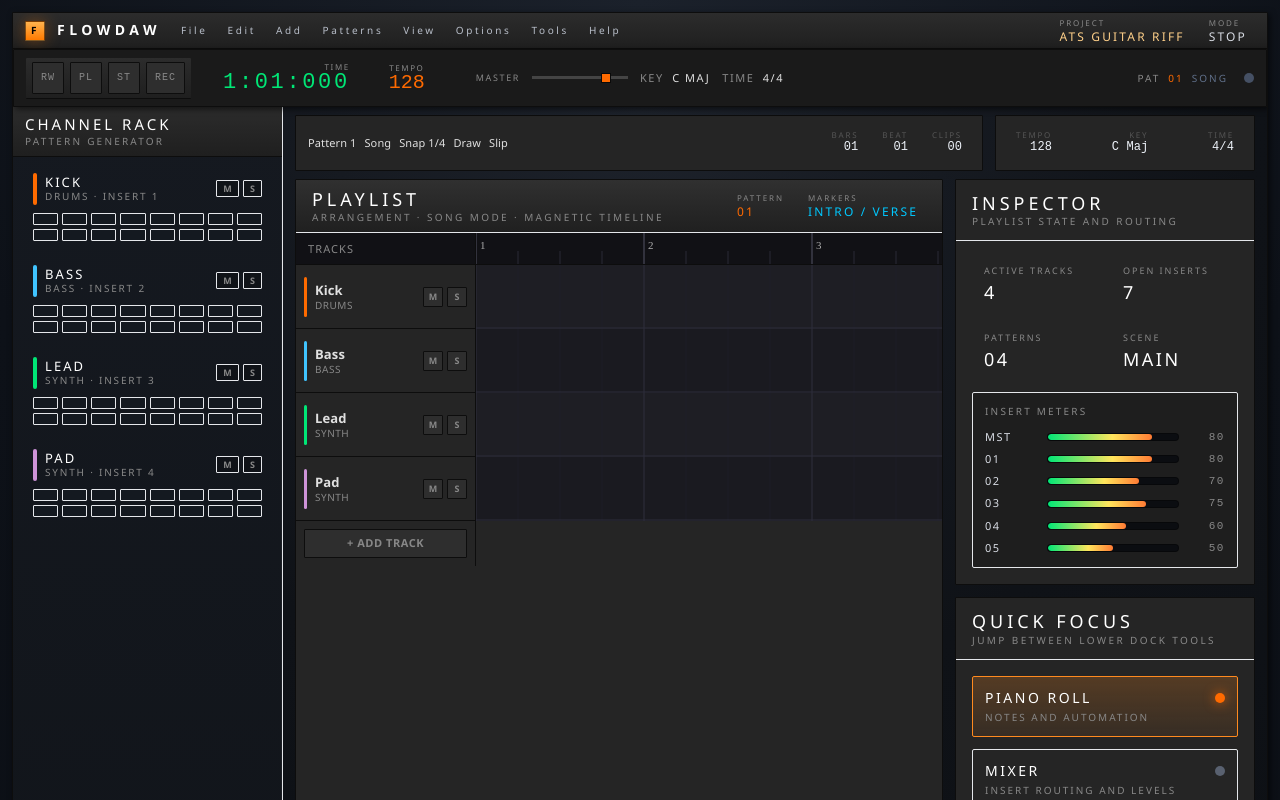
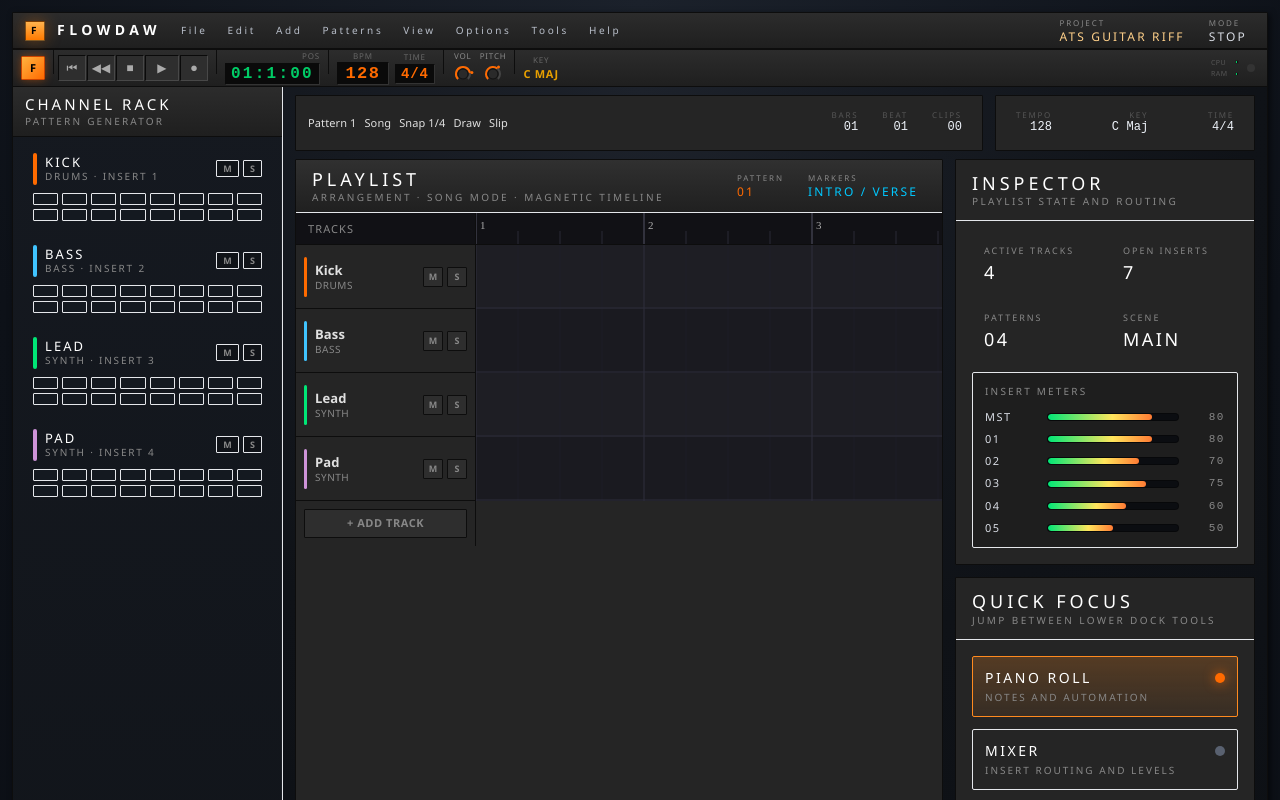
Before and after one commit to suhanstha09/flowdaw, a Next.js app in the folder frontend/: page / in a window 1280 px wide. Built offline with nearby package versions, Linux system fonts and the light colour scheme.

Commit message:
backend: refactor TransportBar component for improved layout, performance, and visual consistency

```diff
--- a/frontend/src/components/ui/TransportBar.tsx
+++ b/frontend/src/components/ui/TransportBar.tsx
@@ -25,9 +25,9 @@ export function TransportBar() {
   const startPosRef = useRef<number>(0)
   const lastStepRef = useRef<number>(-1)
 
-  const bars = Math.floor(playPosition / 4) + 1
+  const bars  = Math.floor(playPosition / 4) + 1
   const beats = Math.floor(playPosition % 4) + 1
-  const ticks = String(Math.floor((playPosition % 1) * 1000)).padStart(3, '0')
+  const ticks = String(Math.floor((playPosition % 1) * 100)).padStart(2, '0')
 
   const ensureAudio = () => {
     if (audioCtxRef.current) return audioCtxRef.current
@@ -45,7 +45,6 @@ export function TransportBar() {
     const ctx = audioCtxRef.current
     const out = masterGainRef.current
     if (!ctx || !out) return
-
     if (type === 'DRUMS') {
       const osc = ctx.createOscillator()
       const gain = ctx.createGain()
@@ -55,13 +54,10 @@ export function TransportBar() {
       gain.gain.setValueAtTime(0.0001, when)
       gain.gain.exponentialRampToValueAtTime(0.5, when + 0.005)
       gain.gain.exponentialRampToValueAtTime(0.0001, when + 0.12)
-      osc.connect(gain)
-      gain.connect(out)
-      osc.start(when)
-      osc.stop(when + 0.14)
+      osc.connect(gain); gain.connect(out)
+      osc.start(when); osc.stop(when + 0.14)
       return
     }
-
     const osc = ctx.createOscillator()
     const gain = ctx.createGain()
     const midi = type === 'BASS' ? 40 : type === 'SYNTH' ? 64 : 57
@@ -71,10 +67,8 @@ export function TransportBar() {
     gain.gain.setValueAtTime(0.0001, when)
     gain.gain.exponentialRampToValueAtTime(type === 'BASS' ? 0.18 : 0.1, when + 0.01)
     gain.gain.exponentialRampToValueAtTime(0.0001, when + 0.2)
-    osc.connect(gain)
-    gain.connect(out)
-    osc.start(when)
-    osc.stop(when + 0.21)
+    osc.connect(gain); gain.connect(out)
+    osc.start(when); osc.stop(when + 0.21)
   }
 
   const scheduleStep = (step: number) => {
@@ -96,12 +90,10 @@ export function TransportBar() {
       lastStepRef.current = -1
       return
     }
-
     const ctx = ensureAudio()
     ctx.resume()
     startTimeRef.current = ctx.currentTime
     startPosRef.current = playPosition
-
     const tick = () => {
       const elapsed = ctx.currentTime - startTimeRef.current
       const nextPos = startPosRef.current + elapsed * (bpm / 60)
@@ -113,21 +105,17 @@ export function TransportBar() {
       }
       rafRef.current = requestAnimationFrame(tick)
     }
-
     rafRef.current = requestAnimationFrame(tick)
-    return () => {
-      if (rafRef.current) cancelAnimationFrame(rafRef.current)
-    }
+    return () => { if (rafRef.current) cancelAnimationFrame(rafRef.current) }
   }, [isPlaying, bpm, tracks, playPosition, setPlayPosition])
 
   const handleBpmMouseDown = (e: React.MouseEvent) => {
     bpmDragRef.current = { startY: e.clientY, startBpm: bpm }
     const onMove = (evt: MouseEvent) => {
       if (!bpmDragRef.current) return
-      const newBpm = Math.max(
-        40,
-        Math.min(300, bpmDragRef.current.startBpm + Math.round((bpmDragRef.current.startY - evt.clientY) * 0.5))
-      )
+      const newBpm = Math.max(40, Math.min(300,
+        bpmDragRef.current.startBpm + Math.round((bpmDragRef.current.startY - evt.clientY) * 0.5)
+      ))
       setBpm(newBpm)
     }
     const onUp = () => {
@@ -140,98 +128,238 @@ export function TransportBar() {
   }
 
   return (
-    <div className="fl-window relative z-10 flex h-[58px] flex-shrink-0 items-center gap-3 border-x-0 border-b px-3">
-      <div className="fl-header-strip flex items-center gap-1.5 rounded-sm px-1.5 py-1">
-        <TBtn onClick={() => setPlayPosition(0)} title="Rewind" label="RW" />
-        <TBtn
-          onClick={() => setPlaying(!isPlaying)}
-          active={isPlaying}
-          title={isPlaying ? 'Pause' : 'Play'}
-          label={isPlaying ? 'PA' : 'PL'}
-        />
-        <TBtn
-          onClick={() => {
-            setPlaying(false)
-            setPlayPosition(0)
-            lastStepRef.current = -1
-          }}
-          title="Stop"
-          label="ST"
-        />
-        <TBtn onClick={() => setRecording(!isRecording)} active={isRecording} isRec title="Record" label="REC" />
+    <div
+      className="flex-shrink-0 flex items-center gap-1 px-2"
+      style={{
+        height: 38,
+        background: 'linear-gradient(180deg, #2c2c2c 0%, #1f1f1f 100%)',
+        borderBottom: '1px solid #0d0d0d',
+        borderTop: '1px solid #0d0d0d',
+      }}
+    >
+      {/* ── FL Logo ── */}
+      <div
+        className="flex items-center justify-center font-bold text-black mr-1 flex-shrink-0"
+        style={{
+          width: 24,
+          height: 24,
+          background: 'linear-gradient(135deg, #ffb340 0%, #ff6a00 100%)',
+          border: '1px solid #cc4400',
+          borderRadius: 1,
+          fontSize: 11,
+          boxShadow: '0 0 8px rgba(255,106,0,0.4)',
+        }}
+      >
+        F
       </div>
 
-      <div className="fl-divider" />
+      <div className="fl-divider-v" style={{ height: 24 }} />
 
-      <div className="fl-slot rounded-sm px-2 py-1 text-right">
-        <div className="text-[8px] uppercase tracking-[0.2em] text-text-dim">Time</div>
-        <div className="font-mono text-[22px] leading-none tracking-[0.12em] text-daw-green">
-          {bars}:0{beats}:{ticks}
+      {/* ── Transport Buttons ── */}
+      <div className="flex items-center gap-px">
+        {/* Return to start */}
+        <button
+          className="fl-tbtn"
+          title="Return to start"
+          onClick={() => { setPlayPosition(0); lastStepRef.current = -1 }}
+        >
+          ⏮
+        </button>
+
+        {/* Rewind */}
+        <button
+          className="fl-tbtn"
+          title="Rewind"
+          onClick={() => setPlayPosition(Math.max(0, playPosition - 4))}
+        >
+          ◀◀
+        </button>
+
+        {/* Stop */}
+        <button
+          className="fl-tbtn"
+          title="Stop"
+          onClick={() => { setPlaying(false); setPlayPosition(0); lastStepRef.current = -1 }}
+        >
+          ■
+        </button>
+
+        {/* Play */}
+        <button
+          className={`fl-tbtn${isPlaying ? ' fl-tbtn--active' : ''}`}
+          title={isPlaying ? 'Pause' : 'Play'}
+          onClick={() => setPlaying(!isPlaying)}
+          style={{ width: 34 }}
+        >
+          {isPlaying ? '⏸' : '▶'}
+        </button>
+
+        {/* Record */}
+        <button
+          className={`fl-tbtn fl-tbtn--rec${isRecording ? ' fl-tbtn--active' : ''}`}
+          title="Record"
+          onClick={() => setRecording(!isRecording)}
+        >
+          ⏺
+        </button>
+      </div>
+
+      <div className="fl-divider-v mx-1" style={{ height: 24 }} />
+
+      {/* ── Song Position Counter ── */}
+      <div className="flex flex-col items-end" style={{ gap: 1 }}>
+        <span style={{ fontSize: 8, textTransform: 'uppercase', color: '#666', letterSpacing: '0.1em' }}>
+          pos
+        </span>
+        <div
+          className="fl-lcd fl-lcd--green"
+          style={{ fontSize: 16, letterSpacing: '0.14em', minWidth: 80, textAlign: 'right' }}
+        >
+          {String(bars).padStart(2, '0')}:{beats}:{ticks}
         </div>
       </div>
 
+      <div className="fl-divider-v mx-1" style={{ height: 24 }} />
+
+      {/* ── BPM ── */}
       <div
-        className="fl-slot min-w-[74px] cursor-ns-resize rounded-sm px-2 py-1 text-center"
+        className="flex flex-col items-center cursor-ns-resize select-none"
+        style={{ gap: 1 }}
         onMouseDown={handleBpmMouseDown}
         title="Drag to change BPM"
       >
-        <div className="text-[8px] uppercase tracking-[0.2em] text-text-dim">Tempo</div>
-        <div className="font-mono text-[20px] leading-none text-accent">{bpm}</div>
-      </div>
-
-      <div className="fl-divider" />
-
-      <div className="fl-slot flex min-w-[210px] items-center gap-3 rounded-sm px-2 py-1">
-        <div className="text-[9px] uppercase tracking-[0.18em] text-text-dim">Master</div>
-        <input type="range" min={0} max={100} defaultValue={80} className="w-24" />
-        <div className="text-[11px] uppercase tracking-[0.14em] text-text-dim">
-          Key <span className="ml-1 text-text">{key}</span>
-        </div>
-        <div className="text-[11px] uppercase tracking-[0.14em] text-text-dim">
-          Time <span className="ml-1 text-text">{timeSignature[0]}/{timeSignature[1]}</span>
+        <span style={{ fontSize: 8, textTransform: 'uppercase', color: '#666', letterSpacing: '0.1em' }}>
+          bpm
+        </span>
+        <div className="fl-lcd" style={{ fontSize: 17, minWidth: 52, textAlign: 'center', letterSpacing: '0.08em' }}>
+          {bpm}
         </div>
       </div>
 
-      <div className="ml-auto flex items-center gap-2">
-        <div className="fl-slot flex items-center gap-2 rounded-sm px-2 py-1 text-[10px] uppercase tracking-[0.2em] text-text-dim">
-          <span>Pat</span>
-          <span className="text-accent">01</span>
-          <span className="text-[#60708a]">Song</span>
+      {/* ── Time Signature ── */}
+      <div className="flex flex-col items-center" style={{ gap: 1, marginLeft: 2 }}>
+        <span style={{ fontSize: 8, textTransform: 'uppercase', color: '#666', letterSpacing: '0.1em' }}>
+          time
+        </span>
+        <div className="fl-lcd" style={{ fontSize: 14, minWidth: 30, textAlign: 'center' }}>
+          {timeSignature[0]}/{timeSignature[1]}
         </div>
-        <span
-          className={`h-2.5 w-2.5 rounded-full ${
-            isPlaying
-              ? 'bg-daw-green shadow-[0_0_10px_rgba(0,230,118,0.85)] animate-pulse-glow'
-              : 'bg-[#455064]'
-          }`}
+      </div>
+
+      <div className="fl-divider-v mx-1" style={{ height: 24 }} />
+
+      {/* ── Master Volume Knob ── */}
+      <div className="fl-knob-wrap" style={{ marginRight: 2 }}>
+        <span className="fl-knob-label">VOL</span>
+        <MasterKnob defaultValue={80} />
+      </div>
+
+      {/* ── Master Pitch Knob ── */}
+      <div className="fl-knob-wrap">
+        <span className="fl-knob-label">PITCH</span>
+        <MasterKnob defaultValue={64} />
+      </div>
+
+      <div className="fl-divider-v mx-1" style={{ height: 24 }} />
+
+      {/* ── Key display ── */}
+      <div className="flex flex-col items-center" style={{ gap: 1 }}>
+        <span style={{ fontSize: 8, textTransform: 'uppercase', color: '#666', letterSpacing: '0.1em' }}>key</span>
+        <div
+          style={{
+            fontSize: 11,
+            fontWeight: 600,
+            color: '#e8a000',
+            letterSpacing: '0.06em',
+            textTransform: 'uppercase',
+          }}
+        >
+          {key}
+        </div>
+      </div>
+
+      {/* ── Play indicator LED ── */}
+      <div className="ml-auto flex items-center gap-2 pr-1">
+        {/* CPU/RAM meters — decorative */}
+        <div className="flex flex-col gap-0.5" style={{ width: 28 }}>
+          <CpuMeter label="CPU" value={isPlaying ? 42 : 12} />
+          <CpuMeter label="RAM" value={34} />
+        </div>
+
+        {/* Status LED */}
+        <div
+          className={isPlaying ? 'fl-led fl-led--orange fl-pulse' : 'fl-led fl-led--off'}
+          title={isPlaying ? 'Playing' : isRecording ? 'Recording' : 'Stopped'}
         />
       </div>
     </div>
   )
 }
 
-function TBtn({
-  onClick,
-  active,
-  isRec,
-  title,
-  label,
-}: {
-  onClick: () => void
-  active?: boolean
-  isRec?: boolean
-  title?: string
-  label: string
-}) {
-  const base = 'h-8 min-w-[32px] rounded-sm border px-2 font-mono text-[10px] tracking-[0.1em] flex items-center justify-center cursor-pointer transition-all duration-100'
-  const idle = 'bg-raised border-border text-text-dim hover:bg-hover hover:text-text hover:border-border-bright'
-  const activeClass = isRec
-    ? 'bg-daw-red border-red-400 text-white shadow-[0_0_10px_rgba(255,82,82,0.5)]'
-    : 'bg-accent border-accent2 text-white glow-orange'
+/* ────────────────────────────────────────────────────────── */
+/* Master Knob — small circular knob with orange arc         */
+/* ────────────────────────────────────────────────────────── */
+function MasterKnob({ defaultValue }: { defaultValue: number }) {
+  const norm  = defaultValue / 100
+  const angle = -135 + norm * 270
+  const r = 9, cx = 11, cy = 11
+  const rad2 = (a: number) => a * Math.PI / 180
+  // Arc path from -135° to current angle
+  const arcPath = describeArc(cx, cy, r - 2, -135, angle)
+  const ex = cx + r * Math.sin(rad2(angle))
+  const ey = cy - r * Math.cos(rad2(angle))
 
   return (
-    <button className={`${base} ${active ? activeClass : idle}`} onClick={onClick} title={title}>
-      {label}
-    </button>
+    <svg width={22} height={22} style={{ cursor: 'ns-resize' }}>
+      {/* Track arc */}
+      <path d={describeArc(cx, cy, r - 2, -135, 135)} fill="none" stroke="#444" strokeWidth={2} strokeLinecap="butt" />
+      {/* Fill arc */}
+      <path d={arcPath} fill="none" stroke="#ff6a00" strokeWidth={2} strokeLinecap="butt" />
+      {/* Body */}
+      <circle cx={cx} cy={cy} r={r - 4} fill="#2a2a2a" stroke="#111" strokeWidth={1} />
+      {/* Dot indicator */}
+      <circle cx={ex} cy={ey} r={1.5} fill="#ff6a00" />
+    </svg>
   )
 }
+
+function describeArc(cx: number, cy: number, r: number, startAngle: number, endAngle: number) {
+  const toRad = (a: number) => a * Math.PI / 180
+  const sx = cx + r * Math.sin(toRad(startAngle))
+  const sy = cy - r * Math.cos(toRad(startAngle))
+  const ex = cx + r * Math.sin(toRad(endAngle))
+  const ey = cy - r * Math.cos(toRad(endAngle))
+  const large = endAngle - startAngle > 180 ? 1 : 0
+  return `M ${sx} ${sy} A ${r} ${r} 0 ${large} 1 ${ex} ${ey}`
+}
+
+/* ────────────────────────────────────────────────────────── */
+/* CPU/RAM bar meter                                          */
+/* ────────────────────────────────────────────────────────── */
+function CpuMeter({ label, value }: { label: string; value: number }) {
+  return (
+    <div className="flex items-center gap-1">
+      <span style={{ fontSize: 7, color: '#555', textTransform: 'uppercase', width: 20, flexShrink: 0, letterSpacing: '0.06em' }}>
+        {label}
+      </span>
+      <div
+        style={{
+          width: 34,
+          height: 4,
+          background: '#0d0d0d',
+          border: '1px solid #222',
+          borderRadius: 0,
+          overflow: 'hidden',
+        }}
+      >
+        <div
+          style={{
+            height: '100%',
+            width: `${value}%`,
+            background: value > 80 ? '#ff5252' : value > 60 ? '#ffea00' : '#00cc66',
+          }}
+        />
+      </div>
+    </div>
+  )
+}
```
